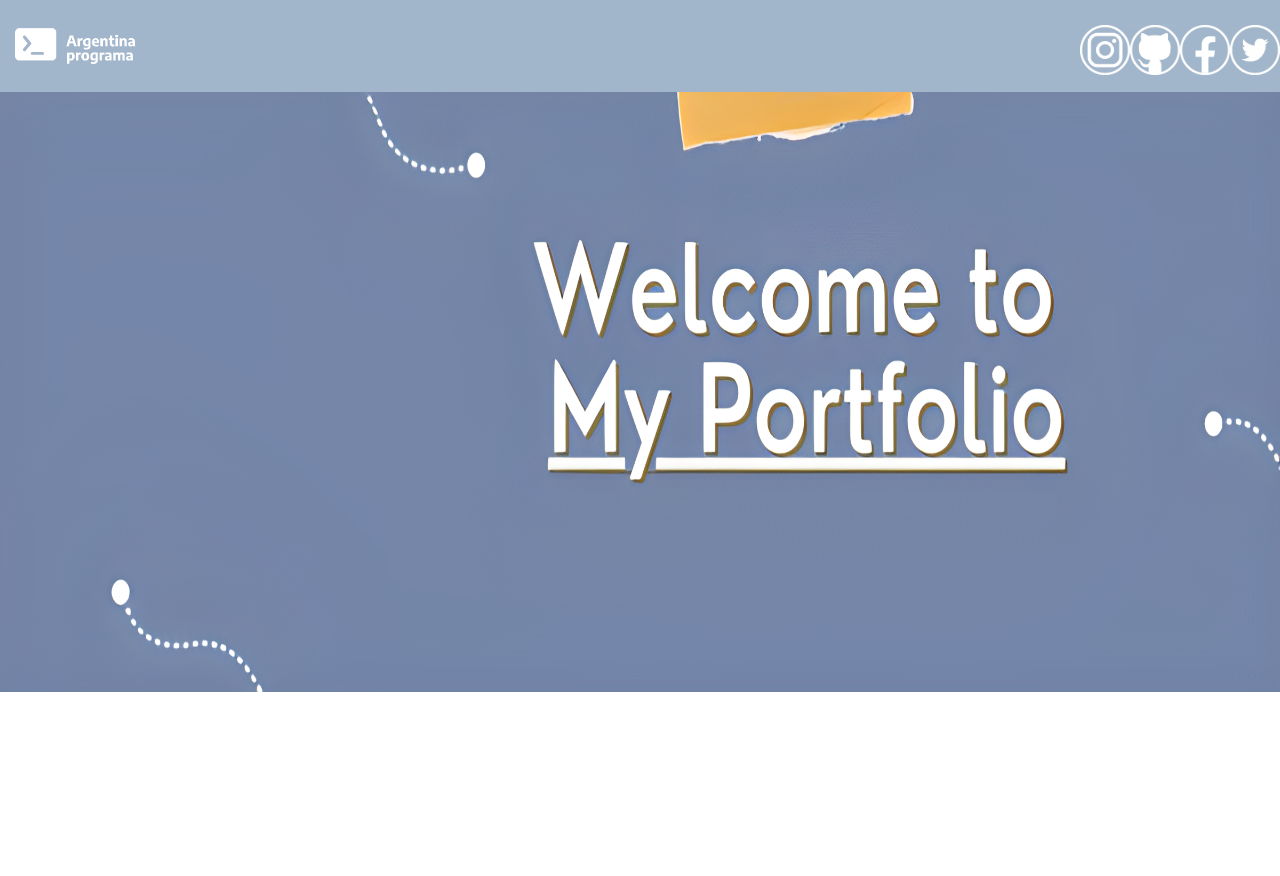
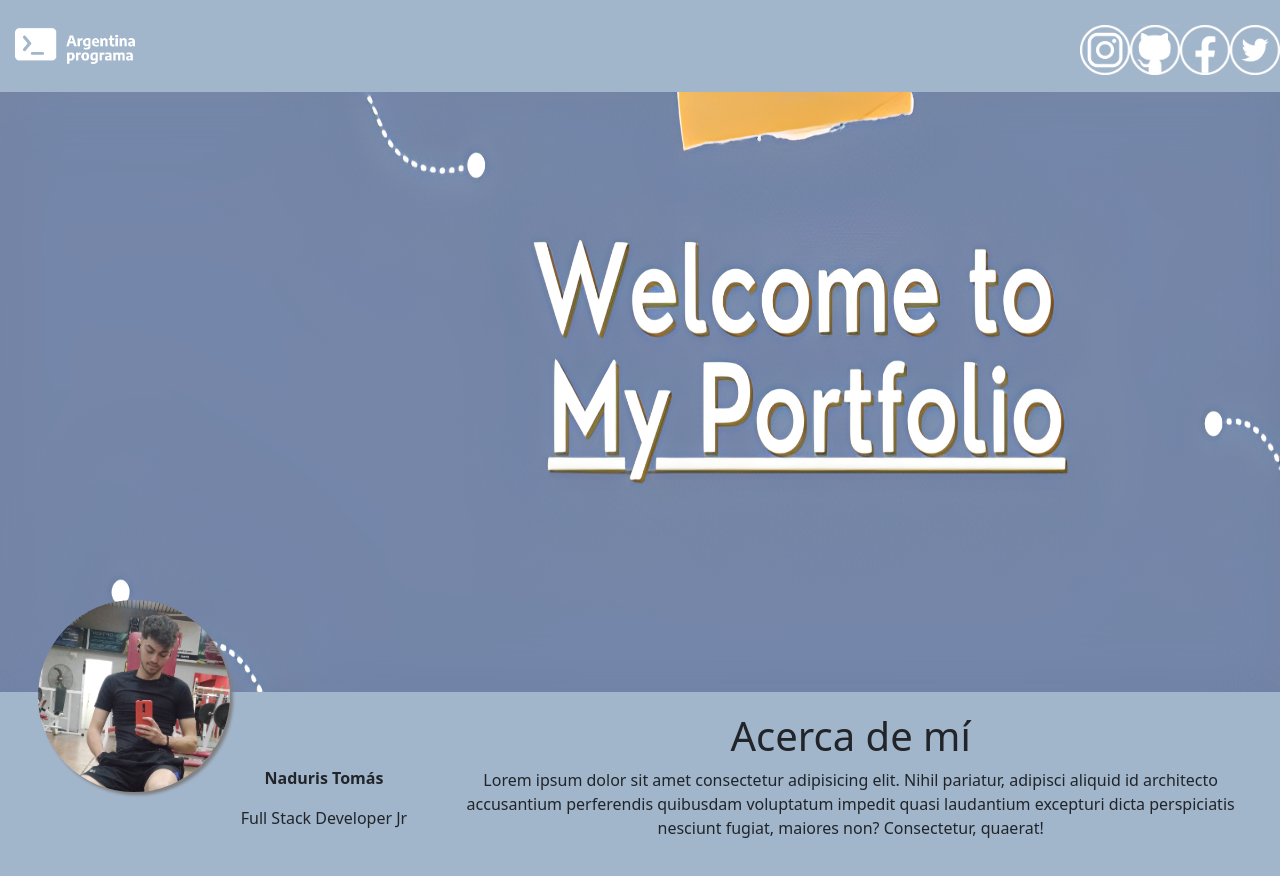
Before and after one commit to tominaduris/FrontEnd, an Angular app in the folder naduristomas/: page / in a window 1280 px wide. Before the commit the page ends 800 px from the top, so only its background shows below. Built offline with nearby package versions, Linux system fonts and the light colour scheme.

Commit message:
foto de perfil y acerca de mi

```diff
--- a/naduristomas/src/app/app.component.html
+++ b/naduristomas/src/app/app.component.html
@@ -1 +1,2 @@
 <app-header></app-header>
+<app-acerca-de></app-acerca-de>
--- a/naduristomas/src/app/app.module.ts
+++ b/naduristomas/src/app/app.module.ts
@@ -7,6 +7,7 @@ import { HeaderComponent } from './components/header/header.component';
 import { LogoAPComponent } from './components/logo-ap/logo-ap.component';
 import { SocialComponent } from './components/social/social.component';
 import { BannerComponent } from './components/banner/banner.component';
+import { AcercaDeComponent } from './components/acerca-de/acerca-de.component';
 
 @NgModule({
   declarations: [
@@ -14,7 +15,8 @@ import { BannerComponent } from './components/banner/banner.component';
     HeaderComponent,
     LogoAPComponent,
     SocialComponent,
-    BannerComponent
+    BannerComponent,
+    AcercaDeComponent
   ],
   imports: [
     BrowserModule,
--- /dev/null
+++ b/naduristomas/src/app/components/acerca-de/acerca-de.component.css
@@ -0,0 +1,42 @@
+.row{
+    padding: 20px;
+}
+div{
+    background-color: #a1b5cb;
+    text-align: center;
+}
+
+/*estilo de la foto de perfil para pantallas grandes*/
+@media (min-width: 576px){
+    #fotoperfil{
+        position: absolute;
+        width: 15%;
+        border-radius: 100%;
+        box-shadow: 3px 3px 3px grey;
+        left: 3%;
+        top: 600px;
+    }
+}
+
+/*estilo de la foto de perfil para pantallas chicas*/
+@media (max-width: 575px){
+    #fotoperfil{
+        position: absolute;
+        width: 30%;
+        border-radius: 100%;
+        box-shadow: 3px 3px 3px grey;
+        left: 36%;
+        top: 630px;
+    }
+}
+
+
+
+
+
+/*etiqueta nombre*/
+#nombre{
+    font-weight: bold;
+    margin-top: 29%;
+
+}
--- /dev/null
+++ b/naduristomas/src/app/components/acerca-de/acerca-de.component.html
@@ -0,0 +1,15 @@
+<div class="row">
+    <div class="col-xs-12 col-sm-2 col-md-2 col-lg-2">
+        <img src="../../../assets/profilePhoto.jpg" class="img-fluid" id="fotoperfil">
+    </div>
+    <div class="col-xs-12 col-sm-2 col-md-2 col-lg-2">
+        <p id="nombre">Naduris Tomás</p>
+        <p>Full Stack Developer Jr</p>
+    </div>
+    <div class="col-xs-12 col-sm-8 col-md-8 col-lg-8">
+        <span>
+            <h1>Acerca de mí</h1>
+            <p>Lorem ipsum dolor sit amet consectetur adipisicing elit. Nihil pariatur, adipisci aliquid id architecto accusantium perferendis quibusdam voluptatum impedit quasi laudantium excepturi dicta perspiciatis nesciunt fugiat, maiores non? Consectetur, quaerat!</p>
+        </span>
+    </div>
+</div>
--- /dev/null
+++ b/naduristomas/src/app/components/acerca-de/acerca-de.component.ts
@@ -0,0 +1,15 @@
+import { Component, OnInit } from '@angular/core';
+
+@Component({
+  selector: 'app-acerca-de',
+  templateUrl: './acerca-de.component.html',
+  styleUrls: ['./acerca-de.component.css']
+})
+export class AcercaDeComponent implements OnInit {
+
+  constructor() { }
+
+  ngOnInit(): void {
+  }
+
+}
```
Also changed, not shown: naduristomas/src/assets/profilePhoto.jpg (added), 1 other file (tests, documents, lock files or other folders).
